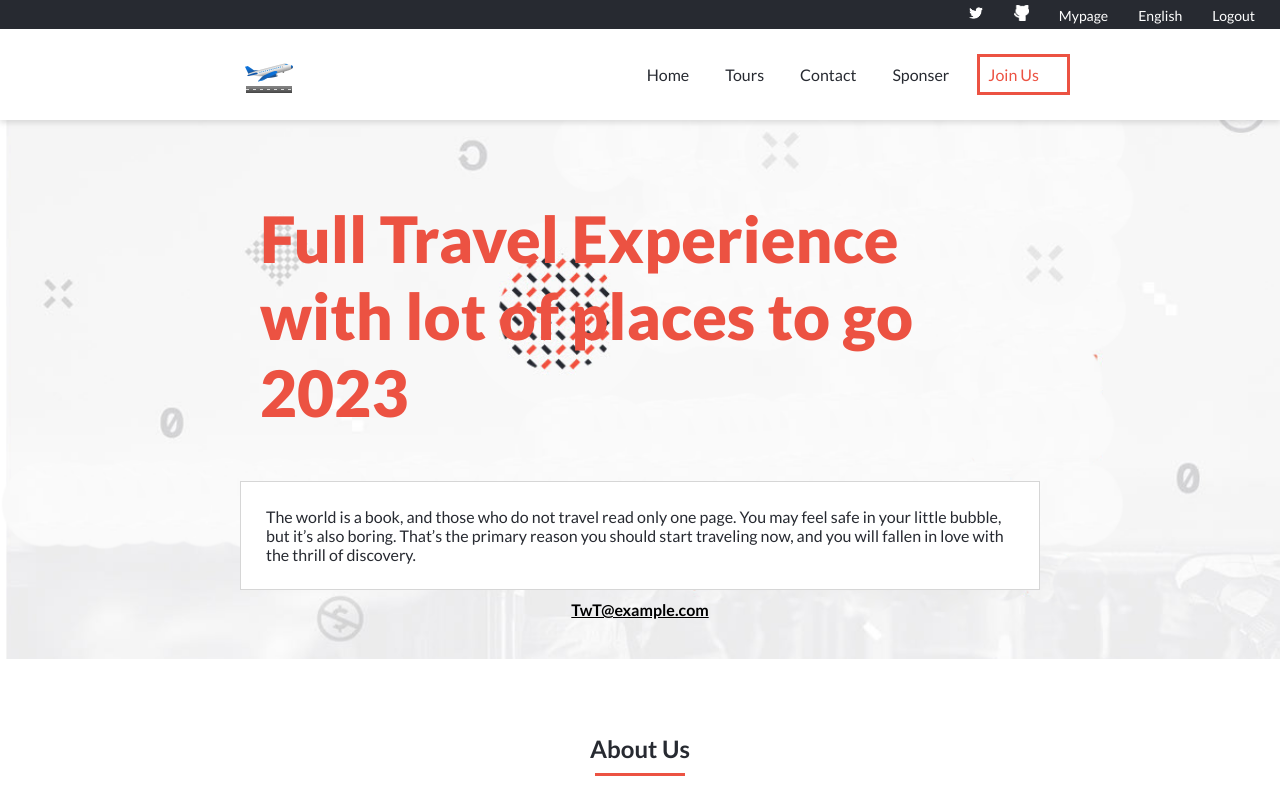
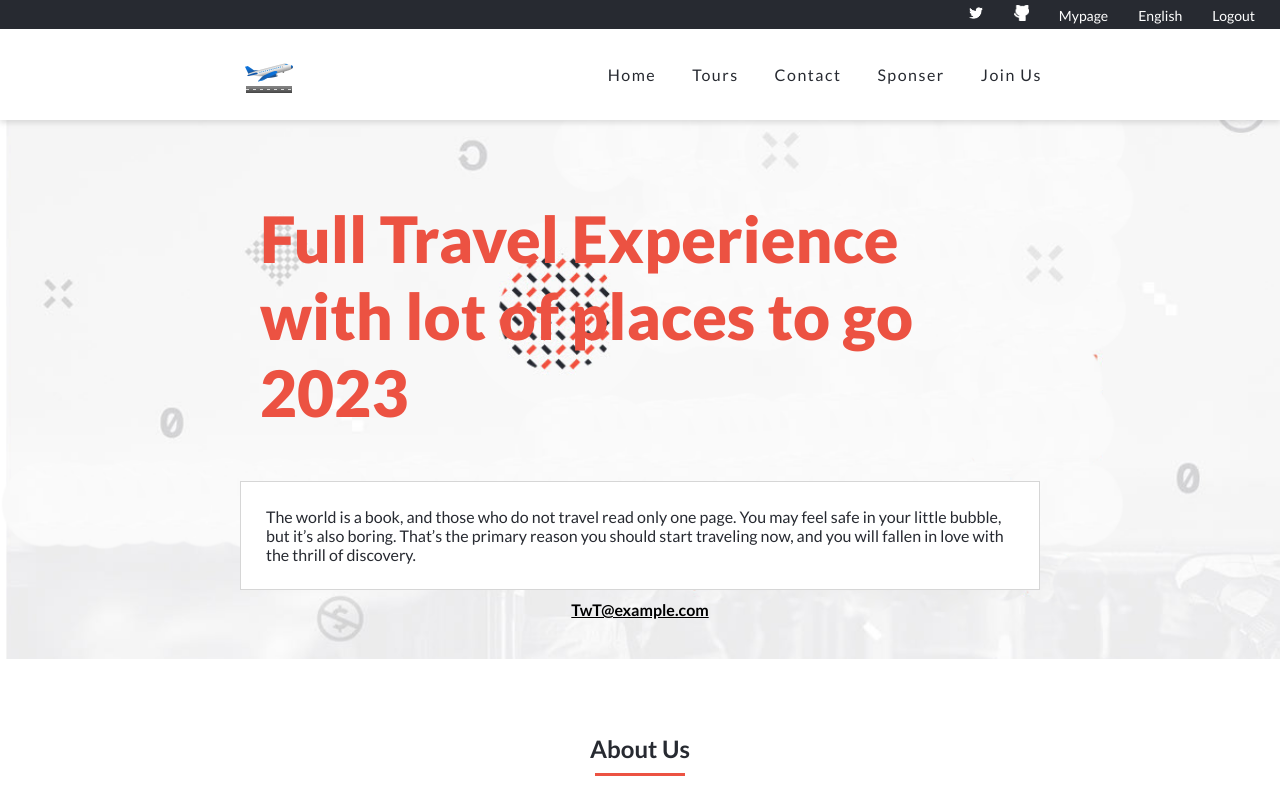
Before and after one commit to Ramaunspoken/capstone-p1, a website: page about.html in a window 1280 px wide. Shown: the top 800 px of the page. Drawn offline with Linux system fonts and the light colour scheme.

Commit message:
Update style.css

```diff
--- a/style.css
+++ b/style.css
@@ -111,6 +111,10 @@ a {
   font-weight: bold;
 }
 
+.navbar ul {
+  letter-spacing: 1.5px;
+}
+
 .nav-link {
   width: 100%;
   display: block;
@@ -129,18 +133,18 @@ a {
   color: #d3d3d3;
 }
 
-.nav-box {
+.nav-boxs {
   border: 3px solid #ec5242;
   font-weight: bold;
   color: #ec5242 !important;
 }
 
-.nav-box:hover {
+.nav-boxs:hover {
   background: #ec5242;
   color: #fff !important;
 }
 
-.nav-box:active {
+.nav-boxs:active {
   color: #ec5242 !important;
   background: #fff !important;
 }
```
